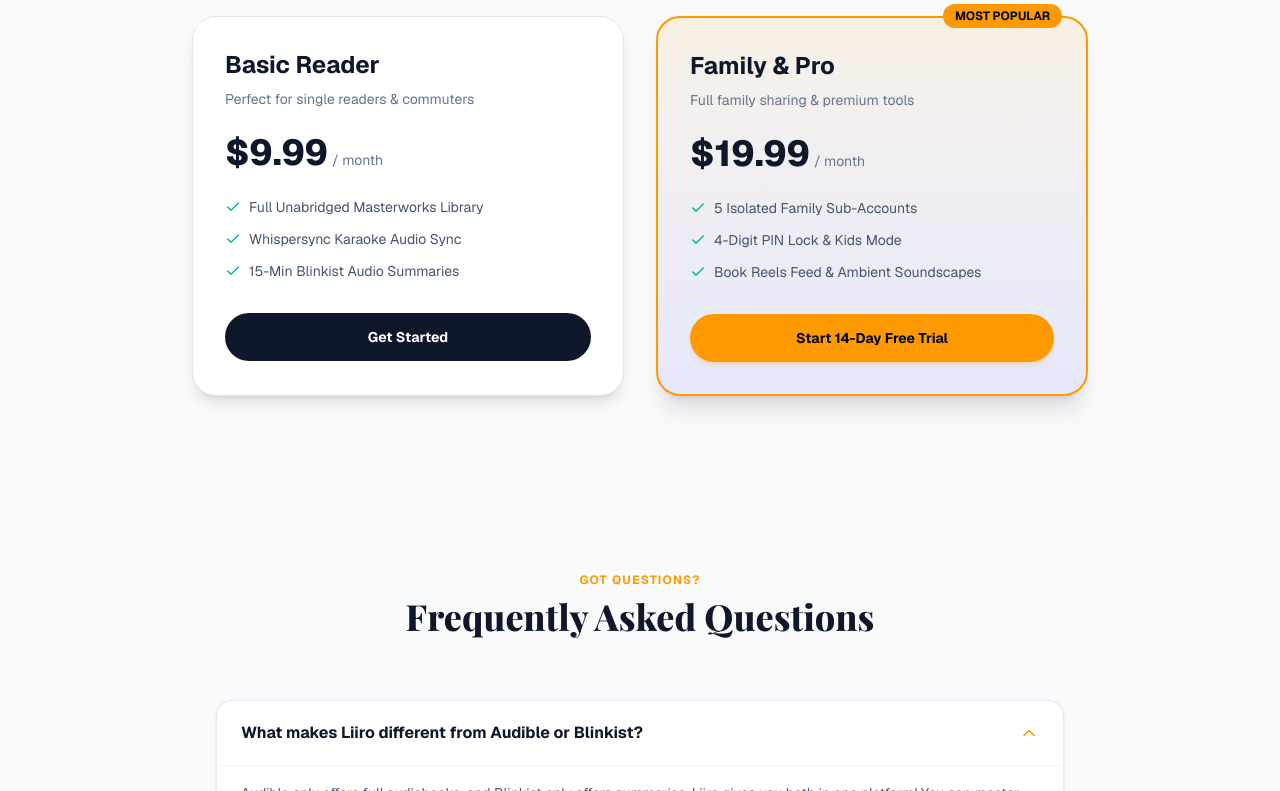
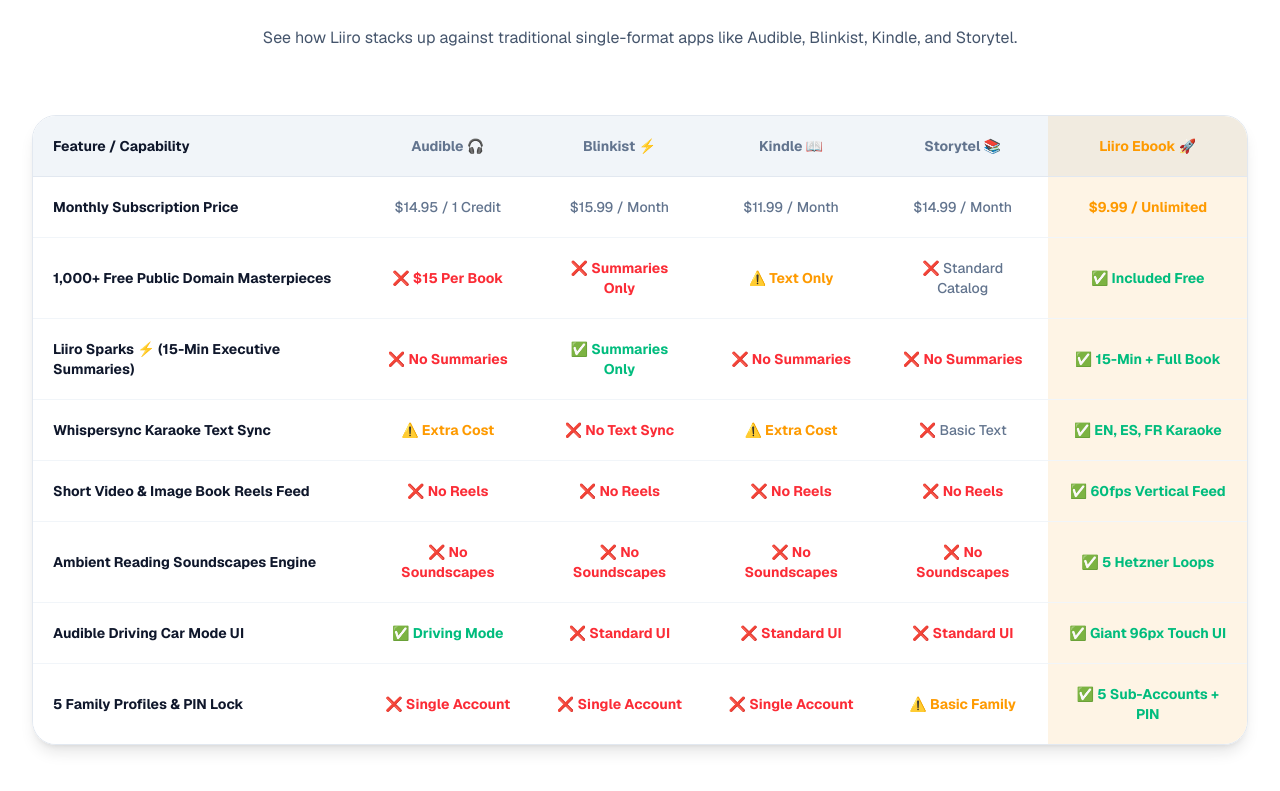
Before and after one commit to AiOpsCamp/liiro-ebook, a Next.js app in the folder landing/: page / in a window 1280 px wide. Shown: the part 4089-4880 px from the top of the page. Built offline with nearby package versions, Linux system fonts and the light colour scheme.

Commit message:
Add Why Readers Choose Liiro Over Others Head-to-Head Competitor Comparison Table (Audible vs Blinkist vs Kindle vs Storytel vs Liiro)

```diff
--- a/landing/src/app/page.tsx
+++ b/landing/src/app/page.tsx
@@ -444,8 +444,120 @@
               <p className="text-slate-400 text-sm leading-relaxed mb-4">
                 Support for 5 isolated sub-accounts per subscription with 4-digit PIN lock and age-tiered Kids Mode (0-12 yrs).
               </p>
-              <span className="text-violet-400 text-xs font-bold">Parental PIN Security</span>
             </div>
+          </div>
+        </div>
+      </section>
+
+      {/* Why Choose Liiro Competitor Comparison Table Section */}
+      <section className="py-24 bg-white dark:bg-zinc-900 border-t border-slate-200/60 dark:border-zinc-800">
+        <div className="max-w-7xl mx-auto px-4 sm:px-6 lg:px-8">
+          <div className="text-center max-w-3xl mx-auto mb-16">
+            <span className="text-amber-500 font-bold text-xs tracking-widest uppercase mb-3 block">
+              HEAD-TO-HEAD COMPARISON
+            </span>
+            <h2 className="font-serif text-3xl sm:text-5xl font-black text-slate-900 dark:text-white mb-6">
+              Why Readers Choose Liiro Over Others
+            </h2>
+            <p className="text-slate-600 dark:text-zinc-400 text-base leading-relaxed">
+              See how Liiro stacks up against traditional single-format apps like Audible, Blinkist, Kindle, and Storytel.
+            </p>
+          </div>
+
+          <div className="overflow-x-auto rounded-3xl border border-slate-200 dark:border-zinc-800 shadow-lg">
+            <table className="w-full text-left border-collapse bg-white dark:bg-zinc-950">
+              <thead>
+                <tr className="bg-slate-100 dark:bg-zinc-900 border-b border-slate-200 dark:border-zinc-800">
+                  <th className="p-5 text-sm font-bold text-slate-900 dark:text-white">Feature / Capability</th>
+                  <th className="p-5 text-sm font-bold text-slate-500 dark:text-zinc-400 text-center">Audible 🎧</th>
+                  <th className="p-5 text-sm font-bold text-slate-500 dark:text-zinc-400 text-center">Blinkist ⚡</th>
+                  <th className="p-5 text-sm font-bold text-slate-500 dark:text-zinc-400 text-center">Kindle 📖</th>
+                  <th className="p-5 text-sm font-bold text-slate-500 dark:text-zinc-400 text-center">Storytel 📚</th>
+                  <th className="p-5 text-sm font-bold text-amber-500 text-center bg-amber-500/10">Liiro Ebook 🚀</th>
+                </tr>
+              </thead>
+              <tbody className="divide-y divide-slate-100 dark:divide-zinc-800/80 text-xs sm:text-sm font-medium">
+                {/* Row 1 */}
+                <tr>
+                  <td className="p-5 font-bold text-slate-900 dark:text-white">Monthly Subscription Price</td>
+                  <td className="p-5 text-center text-slate-500">$14.95 / 1 Credit</td>
+                  <td className="p-5 text-center text-slate-500">$15.99 / Month</td>
+                  <td className="p-5 text-center text-slate-500">$11.99 / Month</td>
+                  <td className="p-5 text-center text-slate-500">$14.99 / Month</td>
+                  <td className="p-5 text-center font-bold text-amber-500 bg-amber-500/10">$9.99 / Unlimited</td>
+                </tr>
+
+                {/* Row 2 */}
+                <tr>
+                  <td className="p-5 font-bold text-slate-900 dark:text-white">1,000+ Free Public Domain Masterpieces</td>
+                  <td className="p-5 text-center text-red-500 font-bold">❌ $15 Per Book</td>
+                  <td className="p-5 text-center text-red-500 font-bold">❌ Summaries Only</td>
+                  <td className="p-5 text-center text-amber-500 font-bold">⚠️ Text Only</td>
+                  <td className="p-5 text-center text-slate-500">❌ Standard Catalog</td>
+                  <td className="p-5 text-center font-bold text-emerald-500 bg-amber-500/10">✅ Included Free</td>
+                </tr>
+
+                {/* Row 3 */}
+                <tr>
+                  <td className="p-5 font-bold text-slate-900 dark:text-white">Liiro Sparks ⚡ (15-Min Executive Summaries)</td>
+                  <td className="p-5 text-center text-red-500 font-bold">❌ No Summaries</td>
+                  <td className="p-5 text-center text-emerald-500 font-bold">✅ Summaries Only</td>
+                  <td className="p-5 text-center text-red-500 font-bold">❌ No Summaries</td>
+                  <td className="p-5 text-center text-red-500 font-bold">❌ No Summaries</td>
+                  <td className="p-5 text-center font-bold text-emerald-500 bg-amber-500/10">✅ 15-Min + Full Book</td>
+                </tr>
+
+                {/* Row 4 */}
+                <tr>
+                  <td className="p-5 font-bold text-slate-900 dark:text-white">Whispersync Karaoke Text Sync</td>
+                  <td className="p-5 text-center text-amber-500 font-bold">⚠️ Extra Cost</td>
+                  <td className="p-5 text-center text-red-500 font-bold">❌ No Text Sync</td>
+                  <td className="p-5 text-center text-amber-500 font-bold">⚠️ Extra Cost</td>
+                  <td className="p-5 text-center text-slate-500">❌ Basic Text</td>
+                  <td className="p-5 text-center font-bold text-emerald-500 bg-amber-500/10">✅ EN, ES, FR Karaoke</td>
+                </tr>
+
+                {/* Row 5 */}
+                <tr>
+                  <td className="p-5 font-bold text-slate-900 dark:text-white">Short Video & Image Book Reels Feed</td>
+                  <td className="p-5 text-center text-red-500 font-bold">❌ No Reels</td>
+                  <td className="p-5 text-center text-red-500 font-bold">❌ No Reels</td>
+                  <td className="p-5 text-center text-red-500 font-bold">❌ No Reels</td>
+                  <td className="p-5 text-center text-red-500 font-bold">❌ No Reels</td>
+                  <td className="p-5 text-center font-bold text-emerald-500 bg-amber-500/10">✅ 60fps Vertical Feed</td>
+                </tr>
+
+                {/* Row 6 */}
+                <tr>
+                  <td className="p-5 font-bold text-slate-900 dark:text-white">Ambient Reading Soundscapes Engine</td>
+                  <td className="p-5 text-center text-red-500 font-bold">❌ No Soundscapes</td>
+                  <td className="p-5 text-center text-red-500 font-bold">❌ No Soundscapes</td>
+                  <td className="p-5 text-center text-red-500 font-bold">❌ No Soundscapes</td>
+                  <td className="p-5 text-center text-red-500 font-bold">❌ No Soundscapes</td>
+                  <td className="p-5 text-center font-bold text-emerald-500 bg-amber-500/10">✅ 5 Hetzner Loops</td>
+                </tr>
+
+                {/* Row 7 */}
+                <tr>
+                  <td className="p-5 font-bold text-slate-900 dark:text-white">Audible Driving Car Mode UI</td>
+                  <td className="p-5 text-center text-emerald-500 font-bold">✅ Driving Mode</td>
+                  <td className="p-5 text-center text-red-500 font-bold">❌ Standard UI</td>
+                  <td className="p-5 text-center text-red-500 font-bold">❌ Standard UI</td>
+                  <td className="p-5 text-center text-red-500 font-bold">❌ Standard UI</td>
+                  <td className="p-5 text-center font-bold text-emerald-500 bg-amber-500/10">✅ Giant 96px Touch UI</td>
+                </tr>
+
+                {/* Row 8 */}
+                <tr>
+                  <td className="p-5 font-bold text-slate-900 dark:text-white">5 Family Profiles & PIN Lock</td>
+                  <td className="p-5 text-center text-red-500 font-bold">❌ Single Account</td>
+                  <td className="p-5 text-center text-red-500 font-bold">❌ Single Account</td>
+                  <td className="p-5 text-center text-red-500 font-bold">❌ Single Account</td>
+                  <td className="p-5 text-center text-amber-500 font-bold">⚠️ Basic Family</td>
+                  <td className="p-5 text-center font-bold text-emerald-500 bg-amber-500/10">✅ 5 Sub-Accounts + PIN</td>
+                </tr>
+              </tbody>
+            </table>
           </div>
         </div>
       </section>
```
